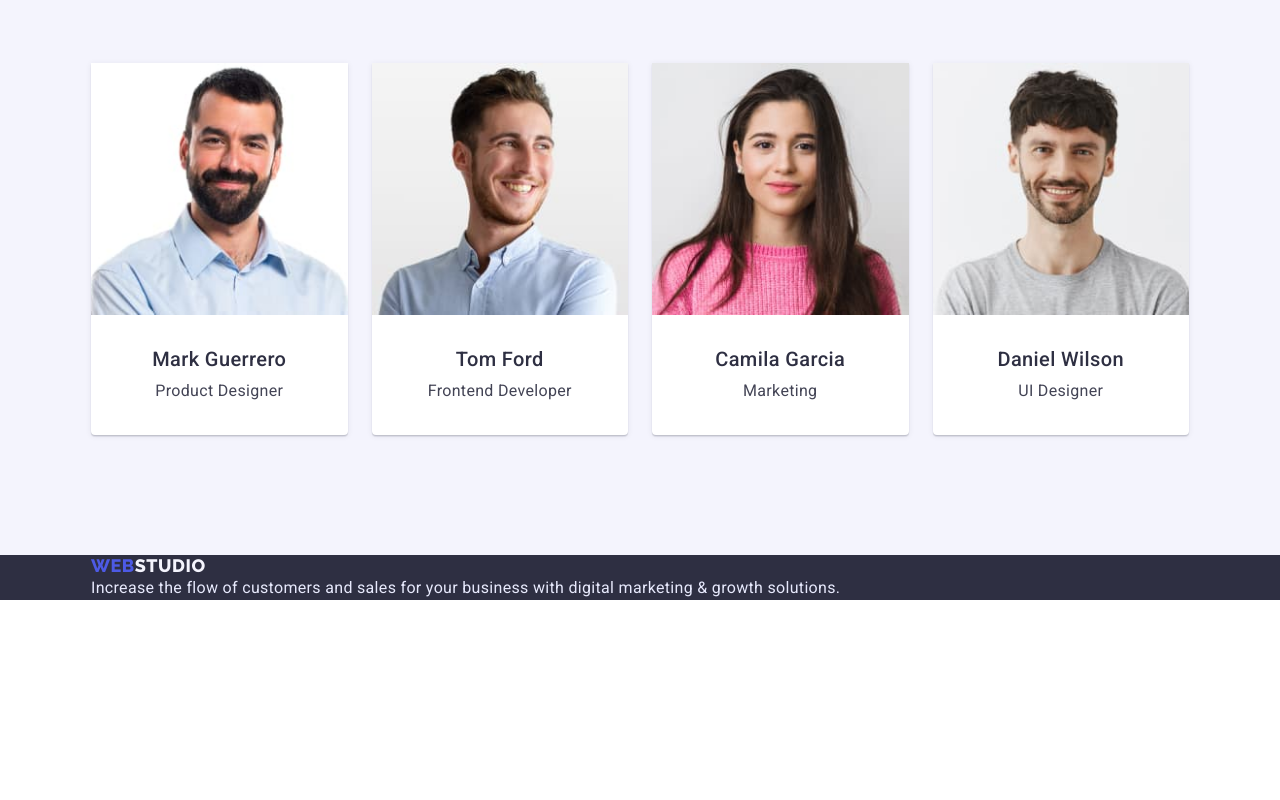
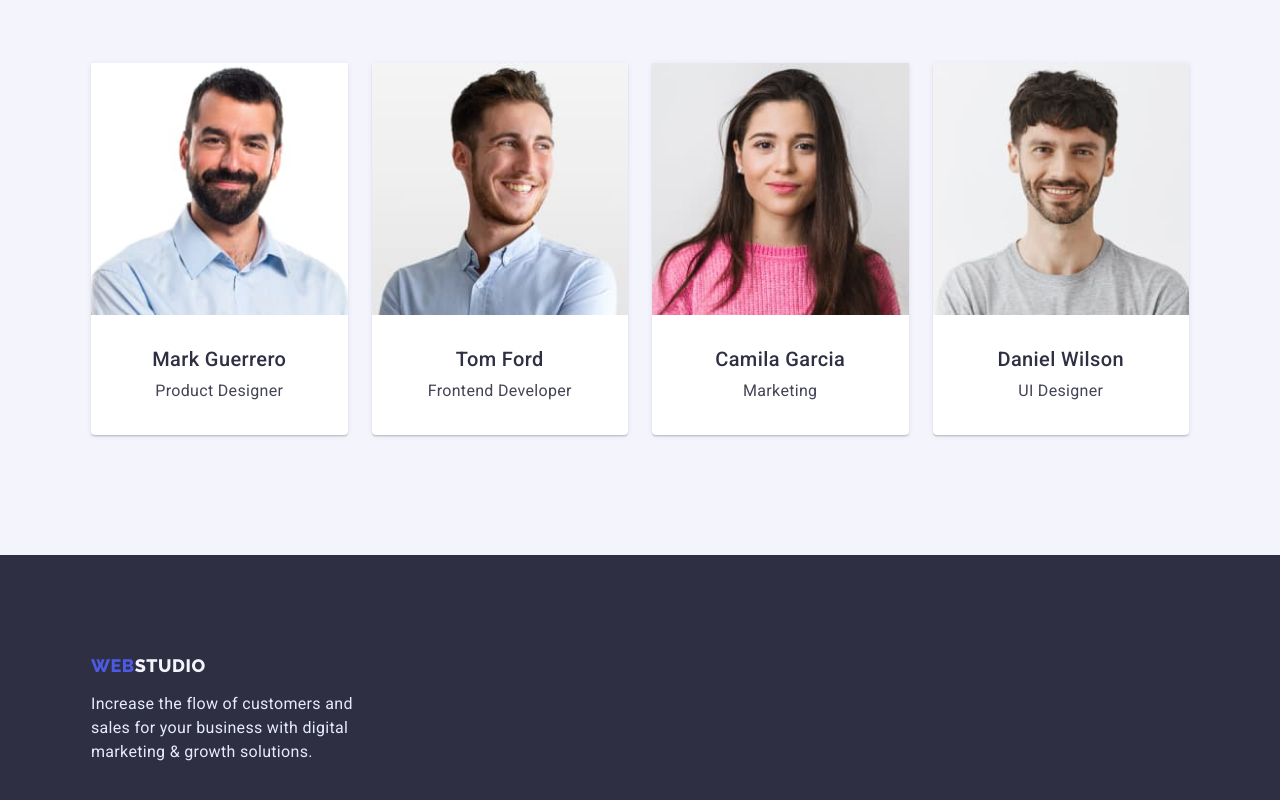
Before and after one commit to Smirnoff89/goit-markup-hw-03, a plain HTML site: page index.html in a window 1280 px wide. Shown: the part 1802-2602 px from the top of the page. Before the commit the page ends 2402 px from the top, so only its background shows below. Drawn offline with nearby package versions, Linux system fonts and the light colour scheme.

Commit message:
footer done

```diff
--- a/css/styles.css
+++ b/css/styles.css
@@ -352,6 +352,7 @@ header .container {
 
 .footer {
     background: var(--primary-title-color);
+    padding: 100px 0px;
 }
 
 .footer-logo {
@@ -370,4 +371,6 @@ header .container {
     line-height: 1.5;
     letter-spacing: 0.02em;
     color: var(--other-white-color);
+    margin-top: 16px;
+    max-width: 264px;
 }
```
